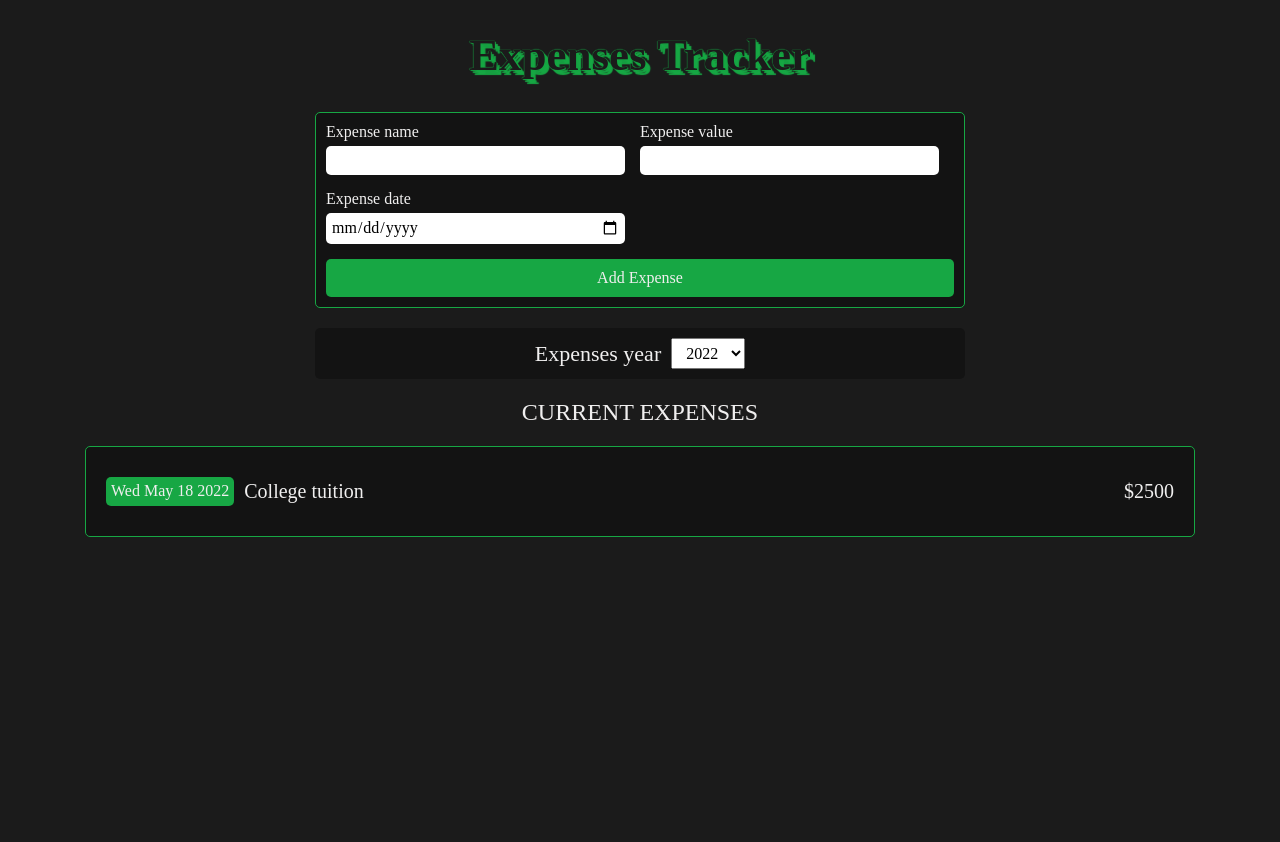
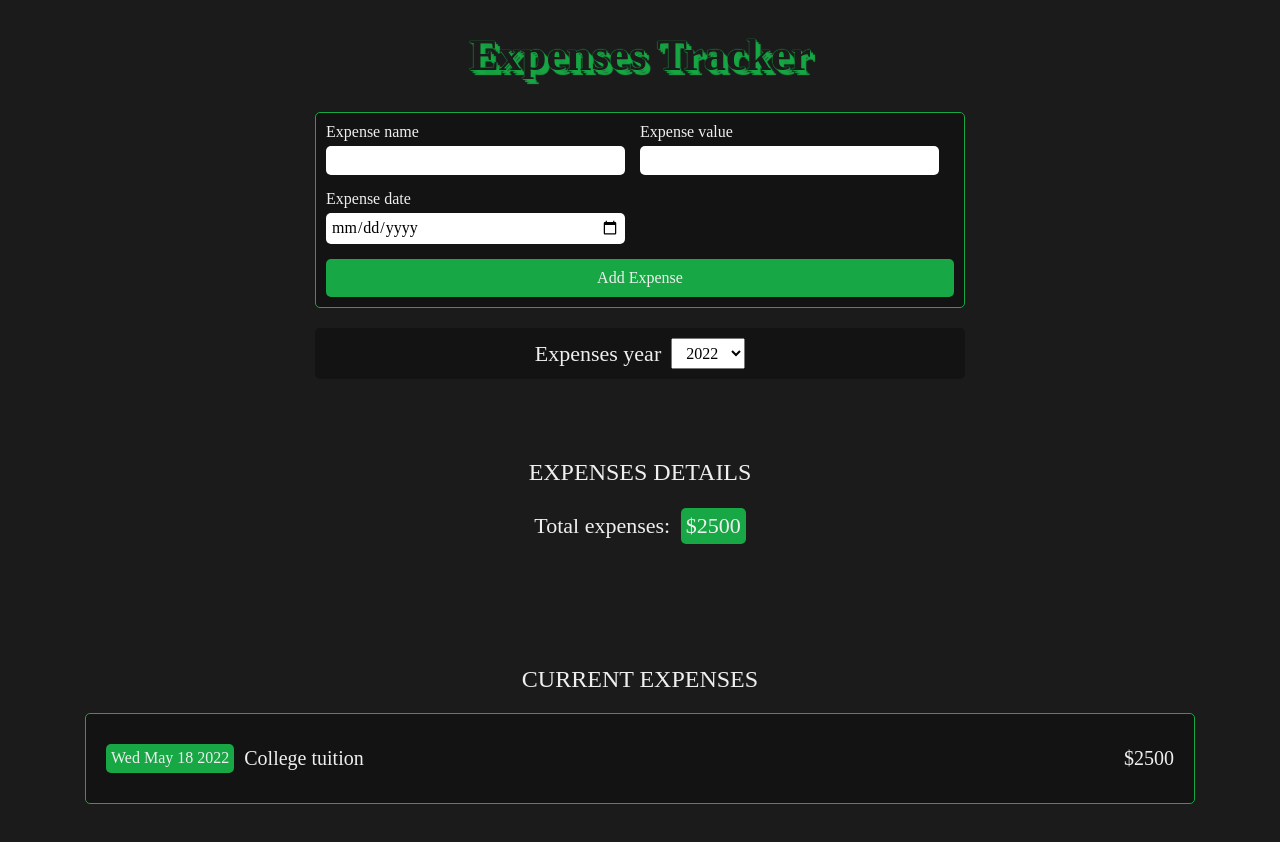
Before and after one commit to flare-s/expenses-tracker, a React (Create React App) app: page / in a window 1280 px wide. Shown: the top 842 px of the page. Built offline with nearby package versions, Linux system fonts and the light colour scheme.

Commit message:
Added expenses details

```diff
--- a/src/App.css
+++ b/src/App.css
@@ -15,6 +15,10 @@ body {
   color: var(--white);
 }
 
+section {
+  padding: 40px 0;
+}
+
 button {
   display: inline-block;
   color: inherit;
--- a/src/App.js
+++ b/src/App.js
@@ -1,16 +1,17 @@
 import React, { useState } from "react";
 import "./App.css";
-import Header from "./components/Header";
-import Form from "./components/ExpensesForm";
+import Header from "./components/Hedaer/Header";
+import Form from "./components/ExpensesForm/ExpensesForm";
 import Container from "./components/UI/Container";
 import ExpensesList from "./components/ExpensesList/ExpensesList";
 import FilterByYear from "./components/FilterByYear/FilterByYear";
+import TotalExpenses from "./components/ExpensesChart/Total/TotalExpenses";
 function App() {
   const expensesState = [
-    { name: "College tuition", value: 2500, date: "2022/05/18" },
-    { name: "Home renovation", value: 8500, date: "2020/11/22" },
-    { name: "New laptop", value: 4000, date: "2021/09/05" },
-    { name: "Family vacation", value: 6300, date: "2019/07/01" },
+    { name: "College tuition", value: 2500, date: "2022/05/18", id: 1 },
+    { name: "Home renovation", value: 8500, date: "2020/11/22", id: 2 },
+    { name: "New laptop", value: 4000, date: "2021/09/05", id: 3 },
+    { name: "Family vacation", value: 6300, date: "2019/07/01", id: 4 },
   ];
 
   const [expenses, setExpenses] = useState(expensesState);
@@ -19,6 +20,8 @@ function App() {
   const filteredExp = expenses.filter(
     (exp) => new Date(exp.date).getFullYear() === +year
   );
+
+  const total = filteredExp.reduce((a, b) => a + b.value, 0);
 
   const addExpense = (expense) => {
     setExpenses((prevExp) => [
@@ -37,13 +40,18 @@ function App() {
   return (
     <React.Fragment>
       <Header />
+      <main>
         <Container>
           <Form addExpense={addExpense} />
           <FilterByYear year={year} changeYear={changeYear} />
         </Container>
         {filteredExp.length > 0 && (
+          <>
+            <TotalExpenses total={total} />
             <ExpensesList expenses={filteredExp} year={year} />
+          </>
         )}
+      </main>
     </React.Fragment>
   );
 }
--- /dev/null
+++ b/src/components/ExpensesChart/Total/TotalExpenses.js
@@ -0,0 +1,28 @@
+import React from "react";
+import Container from "../../UI/Container";
+
+const TotalExpenses = (props) => {
+  return (
+    <section>
+      <Container>
+        <h2>Expenses Details</h2>
+        <p style={{ textAlign: "center", fontSize: "calc(22rem/16)" }}>
+          Total expenses:{" "}
+          <span
+            style={{
+              display: "inline-block",
+              padding: "5px",
+              marginLeft: "5px",
+              backgroundColor: "var(--primary-color)",
+              borderRadius: "5px",
+            }}
+          >
+            ${props.total}
+          </span>
+        </p>
+      </Container>
+    </section>
+  );
+};
+
+export default TotalExpenses;
--- a/src/components/ExpensesForm.js
+++ b/src/components/ExpensesForm/ExpensesForm.js
@@ -9,7 +9,7 @@ const Form = (props) => {
     e.preventDefault();
     const newExp = {
       name: name.current.value,
-      value: value.current.value,
+      value: +value.current.value,
       date: date.current.value,
     };
     addExpense(newExp);
```
Also changed, not shown: src/components/ExpensesForm/ExpensesForm.module.css (renamed from src/components/ExpensesForm.module.css), src/components/Hedaer/Header.js (renamed from src/components/Header.js), src/components/Hedaer/Header.module.css (renamed from src/components/Header.module.css). Lines whose indentation alone changed are shown as unchanged.
